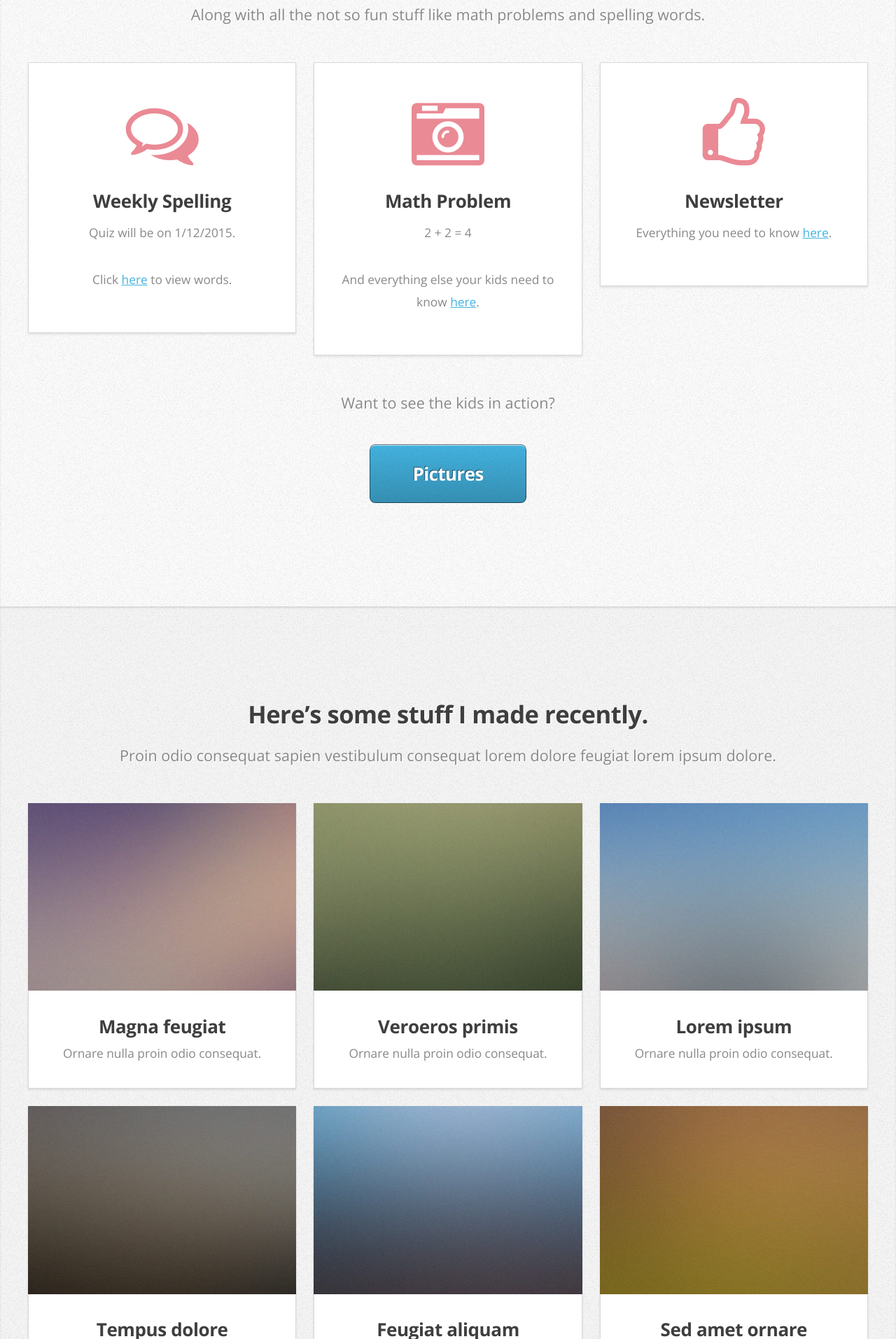
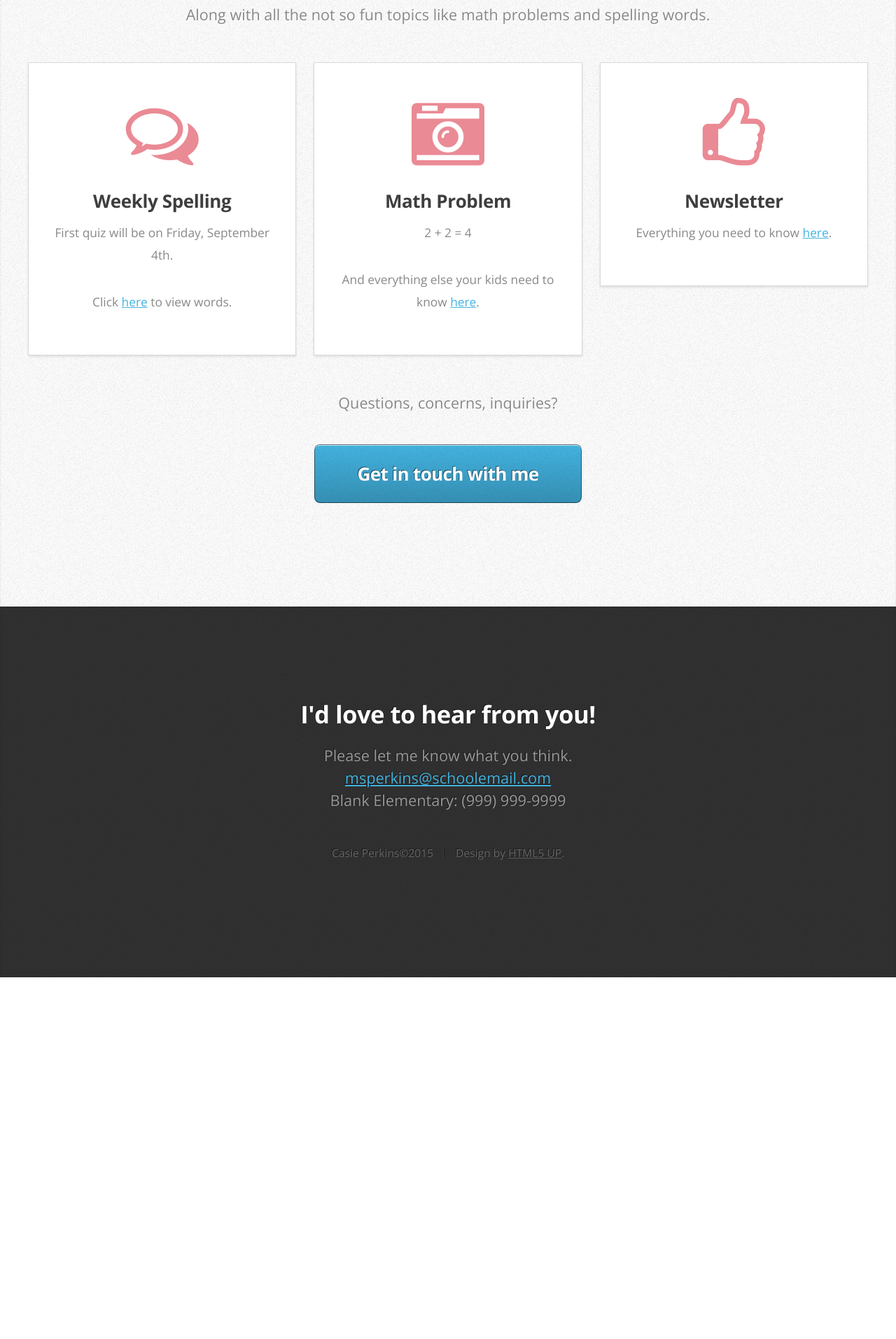
Before and after one commit to MsPerkins/msperkins.github.io, a plain HTML site: page index.html in a window 1280 px wide. Shown: the part 886-2800 px from the top of the page at 70% size. After the commit the page ends 2283 px from the top, so only its background shows below. Drawn offline with nearby package versions, Linux system fonts and the light colour scheme.

Commit message:
August 19, 2

```diff
--- a/index.html
+++ b/index.html
@@ -6,7 +6,7 @@
 -->
 <html>
 	<head>
-		<title>Ms. Perkins Class</title>
+		<title>Ms. Perkins Classroom</title>
 		<meta http-equiv="content-type" content="text/html; charset=utf-8" />
 		<meta name="description" content="" />
 		<meta name="keywords" content="" />
@@ -27,7 +27,6 @@
 				<ul class="container">
 					<li><a href="#top">Top</a></li>
 					<li><a href="#work">Classroom</a></li>
-					<li><a href="#portfolio">Pictures</a></li>
 					<li><a href="words.html">Spelling Words</a></li>
 					<li><a href="#contact">Contact</a></li>
 				</ul>
@@ -42,10 +41,10 @@
 						</div>
 						<div class="8u">
 							<header>
-								<h1>Hi. Welcome to <strong>First Grade!</strong></h1>
+								<h1>Hi, welcome to <strong>First Grade!</strong></h1>
 							</header>
-							<p>And this is <strong>Ms. Perkins</strong>, your child's fun, spunky, caring and sometimes crazy first grade teacher!</p>
-							<a href="#work" class="button big scrolly">Learn what your kids are studying</a>
+							<p>This is a new and exciting time to be in first grade. Together, we can make this the best introduction to blank Elementary yet!</p>
+							<a href="#work" class="button big scrolly">What is First Grade studying?</a>
 						</div>
 					</div>
 				</article>
@@ -56,7 +55,7 @@
 				<article id="work">
 					<header>
 						<h2>Here's all the fun stuff your kids are studying.</h2>
-						<p>Along with all the not so fun stuff like math problems and spelling words.</p>
+						<p>Along with all the not so fun topics like math problems and spelling words.</p>
 					</header>
 					<div class="container">
 						<div class="row">
@@ -64,7 +63,7 @@
 								<section class="box style1">
 									<span class="icon featured fa-comments-o"></span>
 									<h3>Weekly Spelling</h3>
-									<p>Quiz will be on 1/12/2015.</p>
+									<p>First quiz will be on Friday, September 4th.</p>
 									<p>Click <a href="words.html">here</a> to view words.</p>
 								</section>
 							</div>
@@ -86,106 +85,20 @@
 						</div>
 					</div>
 					<footer>
-						<p>Want to see the kids in action?</p>
-						<a href="#portfolio" class="button big scrolly">Pictures</a>
-					</footer>
-				</article>
-			</div>
-
-		<!-- Portfolio -->
-			<div class="wrapper style3">
-				<article id="portfolio">
-					<header>
-						<h2>Here’s some stuff I made recently.</h2>
-						<p>Proin odio consequat  sapien vestibulum consequat lorem dolore feugiat lorem ipsum dolore.</p>
-					</header>
-					<div class="container">
-						<div class="row">
-							<div class="4u">
-								<article class="box style2">
-									<a href="#" class="image featured"><img src="images/pic01.jpg" alt="" /></a>
-									<h3><a href="#">Magna feugiat</a></h3>
-									<p>Ornare nulla proin odio consequat.</p>
-								</article>
-							</div>
-							<div class="4u">
-								<article class="box style2">
-									<a href="#" class="image featured"><img src="images/pic02.jpg" alt="" /></a>
-									<h3><a href="#">Veroeros primis</a></h3>
-									<p>Ornare nulla proin odio consequat.</p>
-								</article>
-							</div>
-							<div class="4u">
-								<article class="box style2">
-									<a href="#" class="image featured"><img src="images/pic03.jpg" alt="" /></a>
-									<h3><a href="#">Lorem ipsum</a></h3>
-									<p>Ornare nulla proin odio consequat.</p>
-								</article>
-							</div>
-						</div>
-						<div class="row">
-							<div class="4u">
-								<article class="box style2">
-									<a href="#" class="image featured"><img src="images/pic04.jpg" alt="" /></a>
-									<h3><a href="#">Tempus dolore</a></h3>
-									<p>Ornare nulla proin odio consequat.</p>
-								</article>
-							</div>
-							<div class="4u">
-								<article class="box style2">
-									<a href="#" class="image featured"><img src="images/pic05.jpg" alt="" /></a>
-									<h3><a href="#">Feugiat aliquam</a></h3>
-									<p>Ornare nulla proin odio consequat.</p>
-								</article>
-							</div>
-							<div class="4u">
-								<article class="box style2">
-									<a href="#" class="image featured"><img src="images/pic06.jpg" alt="" /></a>
-									<h3><a href="#">Sed amet ornare</a></h3>
-									<p>Ornare nulla proin odio consequat.</p>
-								</article>
-							</div>
-						</div>
-					</div>
-					<footer>
-						<p>Lorem ipsum dolor sit sapien vestibulum ipsum primis?</p>
+						<p>Questions, concerns, inquiries?</p>
 						<a href="#contact" class="button big scrolly">Get in touch with me</a>
 					</footer>
 				</article>
 			</div>
-
 		<!-- Contact -->
 			<div class="wrapper style4">
 				<article id="contact" class="container 75%">
 					<header>
-						<h2>Have me make stuff for you.</h2>
-						<p>Ornare nulla proin odio consequat sapien vestibulum ipsum sed lorem.</p>
+						<h2>I'd love to hear from you!</h2>
+						<p>Please let me know what you think.</p>
+						<p><a href="mailto:msperkins@schoolemail.com">msperkins@schoolemail.com</a></p>
+						<p>Blank Elementary: (999) 999-9999</p>
 					</header>
-					<div>
-						<div class="row">
-							<div class="12u">
-								<form method="post" action="#">
-									<div>
-										<div class="row">
-											<div class="6u">
-												<input type="text" name="name" id="name" placeholder="Name" />
-											</div>
-										</div>
-										<div class="row">
-											<div class="12u">
-												<input type="text" name="subject" id="subject" placeholder="Subject" />
-											</div>
-										</div>
-										<div class="row">
-											<div class="12u">
-												<textarea name="message" id="message" placeholder="Message"></textarea>
-											</div>
-										</div>
-									</div>
-								</form>
-							</div>
-						</div>
-					</div>
 					<footer>
 						<ul id="copyright">
 							<li>Casie Perkins&copy;2015</li><li>Design by <a href="http://html5up.net">HTML5 UP</a>.</li>
@@ -193,6 +106,5 @@
 					</footer>
 				</article>
 			</div>
-
 	</body>
 </html>
```
